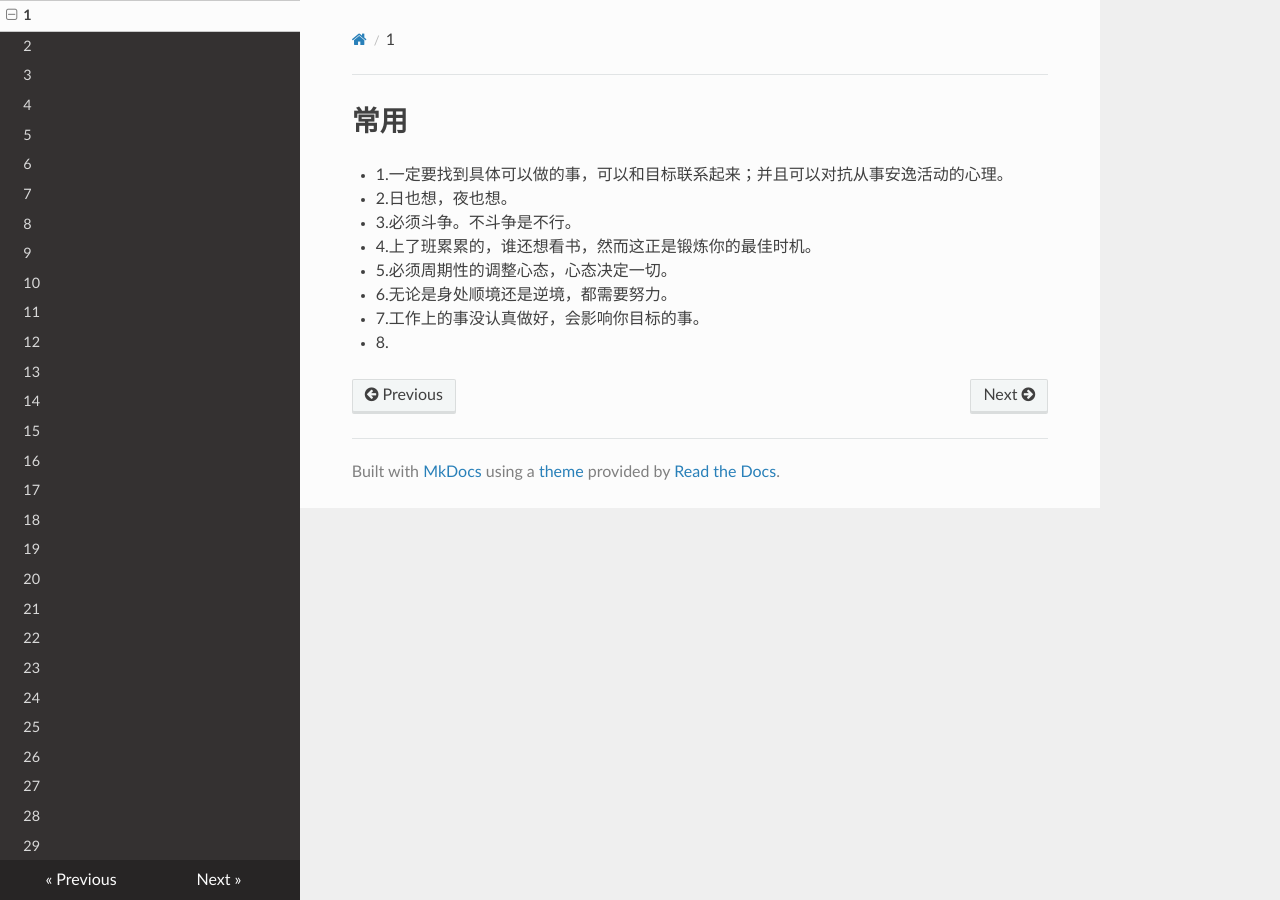
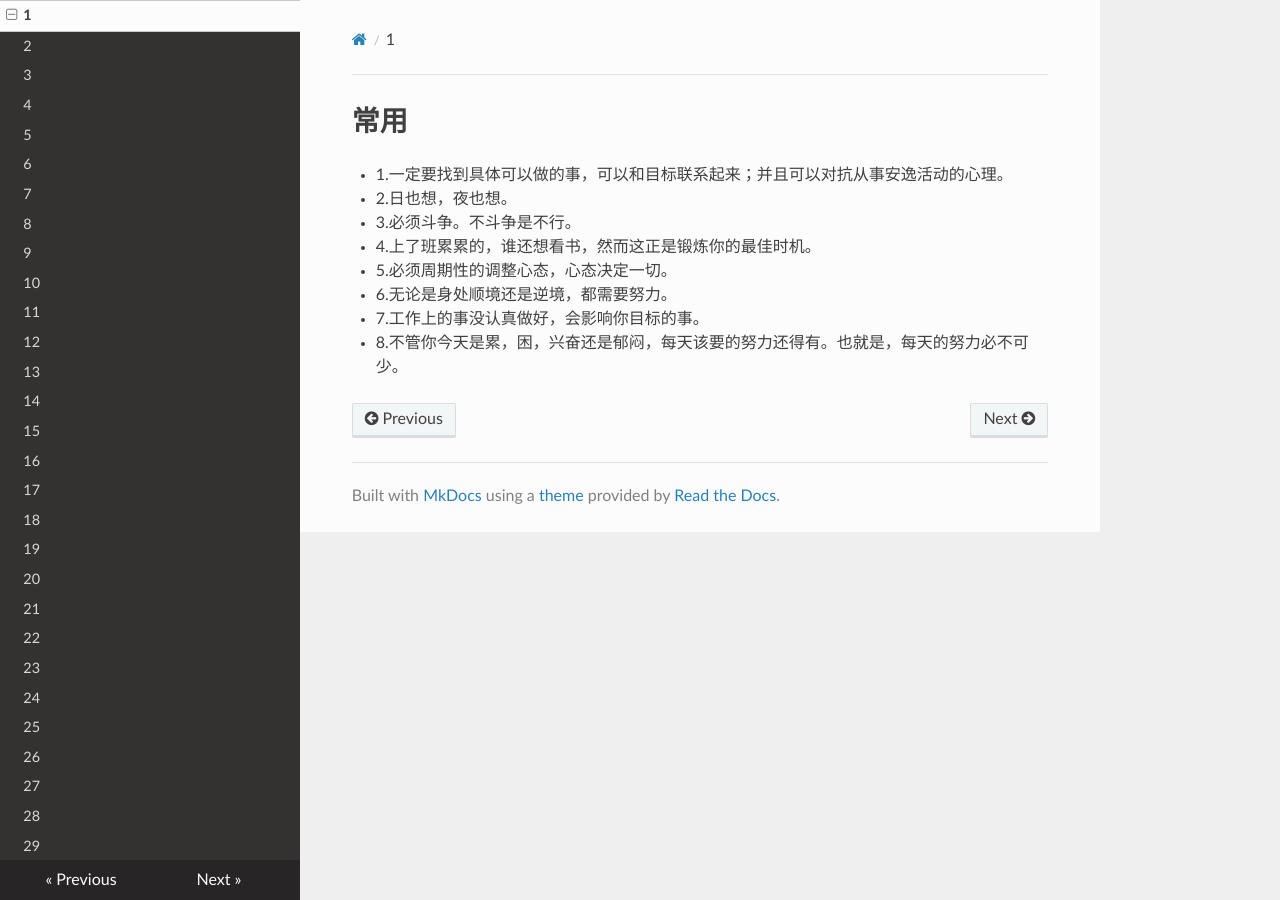
Before and after one commit to lizkca/theblog, an MkDocs documentation site: the page built from docs/1.md, in a window 1280 px wide. Built offline with MkDocs 1.6.1, drawn with Linux system fonts in a browser that asks for light colours; nearby versions of some CDN libraries.

Commit message:
48.md fix index

```diff
--- a/docs/1.md
+++ b/docs/1.md
@@ -7,4 +7,4 @@
 - 5.必须周期性的调整心态，心态决定一切。
 - 6.无论是身处顺境还是逆境，都需要努力。
 - 7.工作上的事没认真做好，会影响你目标的事。
-- 8.
+- 8.不管你今天是累，困，兴奋还是郁闷，每天该要的努力还得有。也就是，每天的努力必不可少。
```
